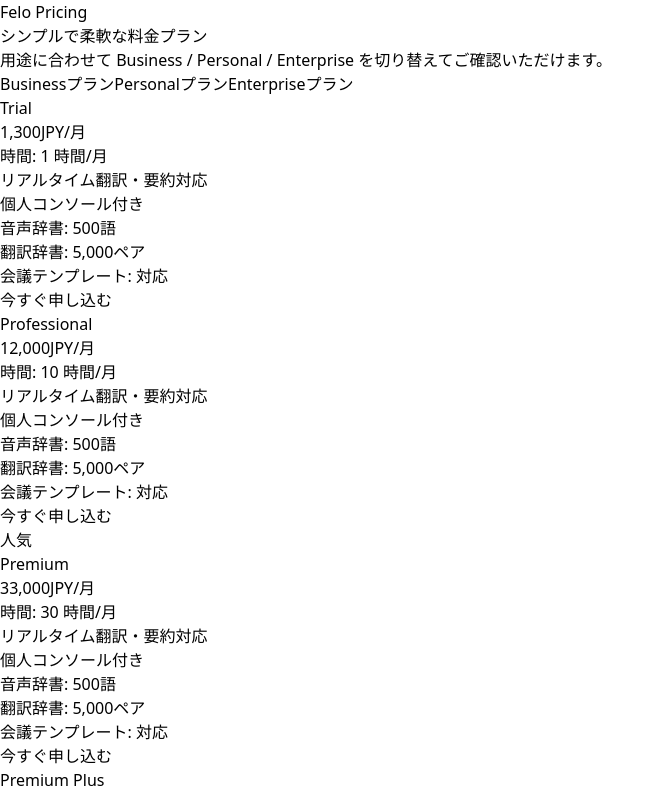
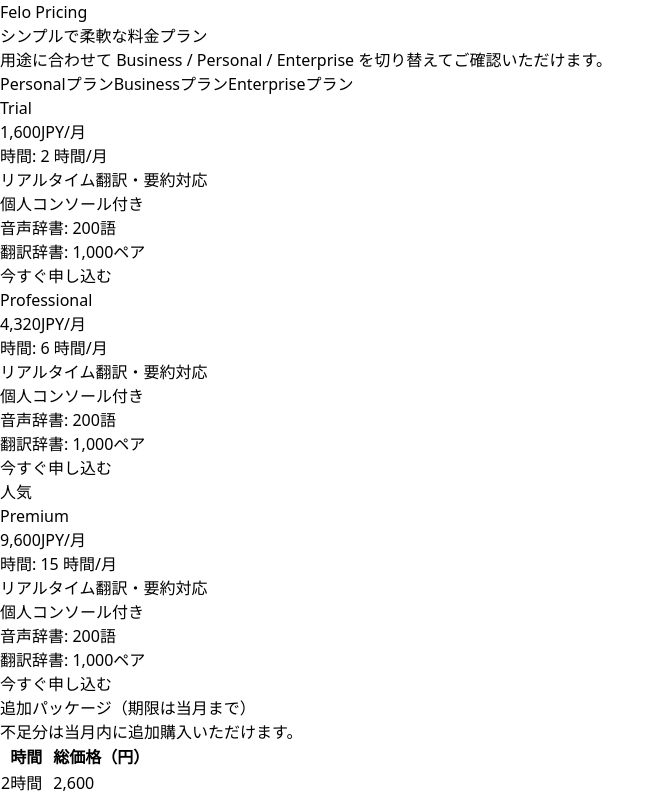
Before and after one commit to mike-spar/subtitles-homepage-plan, a React (Vite) app: page / in a window 1280 px wide. Shown: the top 795 px of the page, without its empty margins (0-665 px from the left). Built offline with nearby package versions, Linux system fonts and the light colour scheme.

Commit message:
调整标签页顺序：Personalプラン -> Businessプラン -> Enterpriseプラン，并移除会议模板功能

```diff
--- a/src/App.jsx
+++ b/src/App.jsx
@@ -1,22 +1,22 @@
 import React, { useMemo, useState } from "react";
 
 const tabs = [
+  { key: "personal", label: "Personalプラン" },
   { key: "business", label: "Businessプラン" },
-  { key: "personal", label: "Personalプラン" },
   { key: "enterprise", label: "Enterpriseプラン" },
 ];
 
 const plansBusiness = [
-  { name: "Trial", hours: 1, price: 1300, transcriptionWords: 500, translationWords: 5000, meetingTemplates: true },
-  { name: "Professional", hours: 10, price: 12000, transcriptionWords: 500, translationWords: 5000, meetingTemplates: true },
-  { name: "Premium", hours: 30, price: 33000, popular: true, transcriptionWords: 500, translationWords: 5000, meetingTemplates: true },
-  { name: "Premium Plus", hours: 100, price: 100000, transcriptionWords: 500, translationWords: 5000, meetingTemplates: true },
+  { name: "Trial", hours: 1, price: 1300, transcriptionWords: 500, translationWords: 5000 },
+  { name: "Professional", hours: 10, price: 12000, transcriptionWords: 500, translationWords: 5000 },
+  { name: "Premium", hours: 30, price: 33000, popular: true, transcriptionWords: 500, translationWords: 5000 },
+  { name: "Premium Plus", hours: 100, price: 100000, transcriptionWords: 500, translationWords: 5000 },
 ];
 
 const plansPersonal = [
-  { name: "Trial", hours: 2, price: 1600, transcriptionWords: 200, translationWords: 1000, meetingTemplates: false },
-  { name: "Professional", hours: 6, price: 4320, transcriptionWords: 200, translationWords: 1000, meetingTemplates: false },
-  { name: "Premium", hours: 15, price: 9600, popular: true, transcriptionWords: 200, translationWords: 1000, meetingTemplates: false },
+  { name: "Trial", hours: 2, price: 1600, transcriptionWords: 200, translationWords: 1000 },
+  { name: "Professional", hours: 6, price: 4320, transcriptionWords: 200, translationWords: 1000 },
+  { name: "Premium", hours: 15, price: 9600, popular: true, transcriptionWords: 200, translationWords: 1000 },
 ];
 
 const enterprisePlan = {
@@ -81,9 +81,6 @@
         <div>個人コンソール付き</div>
         {plan.transcriptionWords && <div>音声辞書: {plan.transcriptionWords.toLocaleString("ja-JP")}語</div>}
         {plan.translationWords && <div>翻訳辞書: {plan.translationWords.toLocaleString("ja-JP")}ペア</div>}
-        {plan.meetingTemplates !== undefined && (
-          <div>会議テンプレート: {plan.meetingTemplates ? "対応" : "非対応"}</div>
-        )}
         {plan.extra && plan.extra.map((e,i)=>(<div key={i}>{e}</div>))}
       </div>
       <button className="mt-6 w-full rounded-xl bg-zinc-900 px-4 py-3 text-sm font-medium text-white hover:opacity-90">{plan.price ? "今すぐ申し込む" : "お問い合わせ"}</button>
@@ -92,7 +89,7 @@
 }
 
 export default function PricingPage() {
-  const [activeTab, setActiveTab] = useState("business");
+  const [activeTab, setActiveTab] = useState("personal");
   const plans = activeTab === "business" ? plansBusiness : activeTab === "personal" ? plansPersonal : [enterprisePlan];
 
   return (
@@ -171,7 +168,6 @@
               <tr className="border-t"><td className="px-3 py-2">翻訳辞書</td><td className="px-3 py-2">最大1,000ペア</td><td className="px-3 py-2">最大5,000ペア</td><td className="px-3 py-2">最大20,000ペア</td></tr>
               <tr className="border-t"><td className="px-3 py-2">企業通用辞書</td><td className="px-3 py-2">✕</td><td className="px-3 py-2">✕</td><td className="px-3 py-2">◯</td></tr>
               <tr className="border-t"><td className="px-3 py-2">ユーザー統一管理</td><td className="px-3 py-2">✕</td><td className="px-3 py-2">✕</td><td className="px-3 py-2">◯</td></tr>
-              <tr className="border-t"><td className="px-3 py-2">会議テンプレート</td><td className="px-3 py-2">✕</td><td className="px-3 py-2">◯</td><td className="px-3 py-2">◯</td></tr>
               <tr className="border-t"><td className="px-3 py-2">有効期間</td><td className="px-3 py-2">1か月（自動更新）</td><td className="px-3 py-2">1か月（自動更新）</td><td className="px-3 py-2">1年または1年半</td></tr>
               <tr className="border-t"><td className="px-3 py-2">追加パッケージ</td><td className="px-3 py-2">4種類（当月有効）</td><td className="px-3 py-2">4種類（当月有効）</td><td className="px-3 py-2">自由追加</td></tr>
               <tr className="border-t"><td className="px-3 py-2">時間譲渡</td><td className="px-3 py-2">✕</td><td className="px-3 py-2">✕</td><td className="px-3 py-2">◯</td></tr>
```
